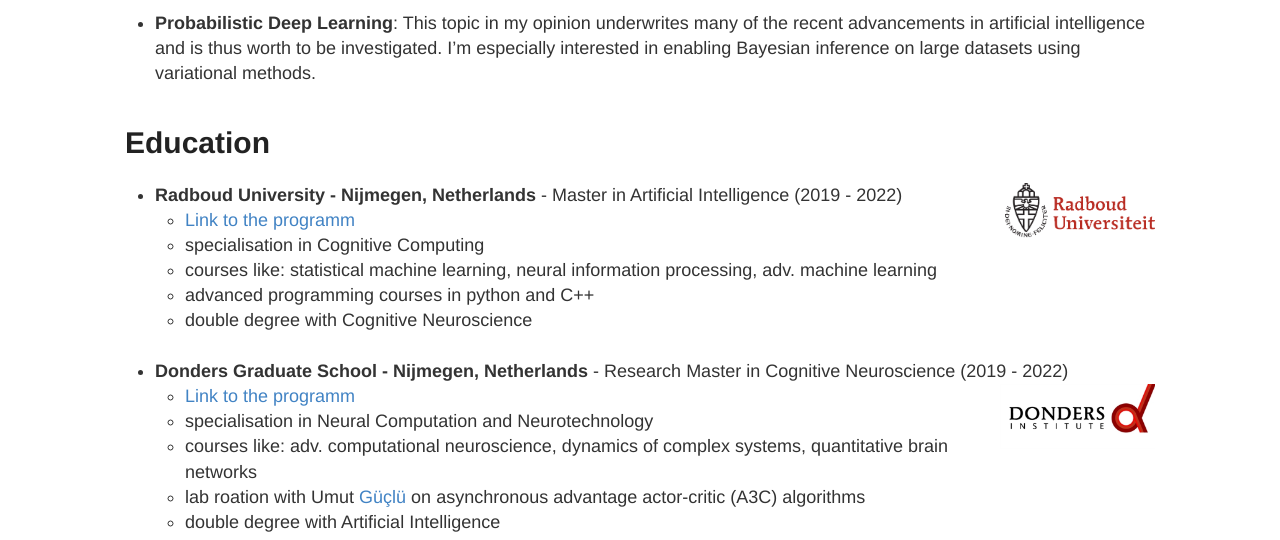
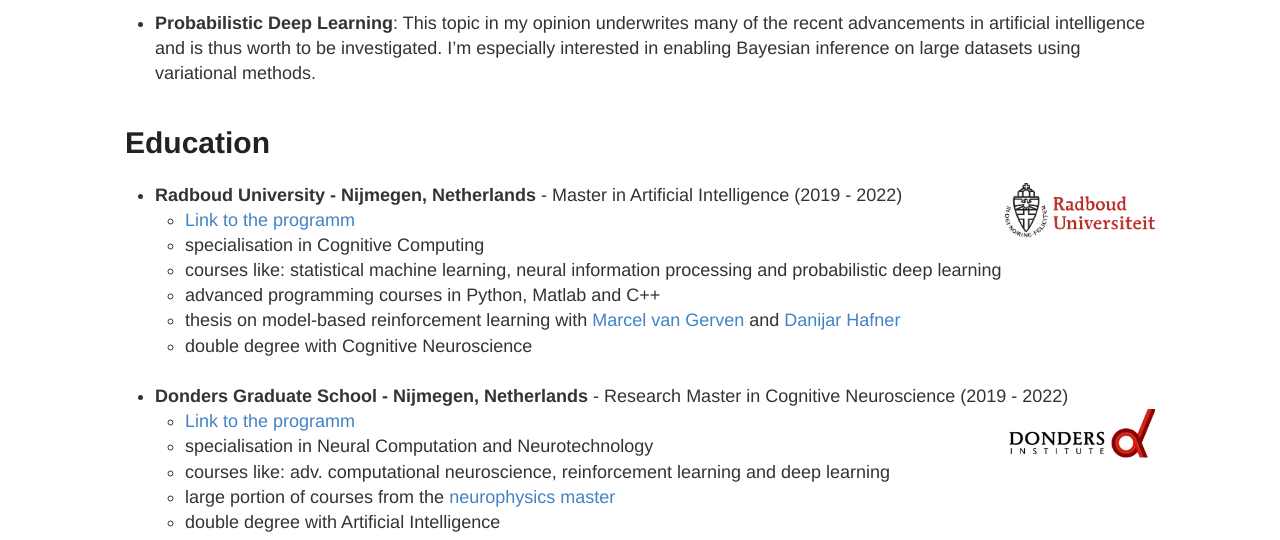
Before and after one commit to Mariusmarten/mariusmarten.github.io, a Jekyll site: the page built from about.md, in a window 1280 px wide and 1400 px high, scrolled down 808 px. Shown: the top 540 px of the window. Built offline with Jekyll 4.4.1, drawn with Linux system fonts in a browser that asks for light colours; some of the changed text lies outside the part shown; grey boxes are pictures that could not be loaded.

Commit message:
add Leiden university

```diff
--- a/about.md
+++ b/about.md
@@ -20,17 +20,23 @@ My overall interest lies in unsupervised representation learning and its link to
 * **Radboud University - Nijmegen, Netherlands** - Master in Artificial Intelligence (2019 - 2022) <img align="right" src="/assets/logo-radboud2.jpg" width="150">
   - [Link to the programm](https://www.ru.nl/courseguides/socsci/master/artificial-intelligence/)
   - specialisation in Cognitive Computing
-  - courses like: statistical machine learning, neural information processing, adv. machine learning
-  - advanced programming courses in python and C++
+  - courses like: statistical machine learning, neural information processing and probabilistic deep learning
+  - advanced programming courses in Python, Matlab and C++
+  - thesis on model-based reinforcement learning with [Marcel van Gerven](https://www.ru.nl/personen/gerven-m-van/) and [Danijar Hafner](https://danijar.com)
   - double degree with Cognitive Neuroscience
 <br/><br/>
 
 * **Donders Graduate School - Nijmegen, Netherlands** - Research Master in Cognitive Neuroscience (2019 - 2022) <img align="right" src="/assets/donders_logo.jpg" width="155">
   - [Link to the programm](https://www.ru.nl/opleidingen/master/cognitive-neuroscience-research/curriculum-and-courses/natural-computing-and-neurotechnology/)
   - specialisation in Neural Computation and Neurotechnology
-  - courses like: adv. computational neuroscience, dynamics of complex systems, quantitative brain networks
-  - lab roation with Umut [Güçlü](https://www.ru.nl/english/people/guclu-u/) on asynchronous advantage actor-critic (A3C) algorithms
+  - courses like: adv. computational neuroscience, reinforcement learning and deep learning
+  - large portion of courses from the [neurophysics master](https://www.ru.nl/english/education/masters/neurophysics/curriculum-and-courses/)
   - double degree with Artificial Intelligence
+<br/><br/>
+
+* **Leiden University - Leiden, Netherlands** - Guest Student (2020 - 2021) <img align="right" src="/assets/leiden-logo.png" width="150">
+  - course on Reinforcement Learning (grade 9)
+  - working on MCTS methods and Dreamer
 <br/><br/>
 
 * **Ubaya University - Surabaya, Indonesia** - Semester Abroad (August 2018 - January 2019) <img align="right" src="/assets/ubaya.png" width="150">
@@ -40,11 +46,12 @@ My overall interest lies in unsupervised representation learning and its link to
 <br/><br/>
 
 * **Maastricht University - Maastricht, Netherlands** - Bachelor of Science in Psychology (2016 - 2019) <img align="right" src="/assets/Maasi.png" width="145">
-  - cum laude, average grade 8,1(6-10)
-  - focusing on neurobiology and cognitive psychology
-  - courses like: statisitcs, complex cognition, man and machine, neuroanatomy
+  - cum laude, average grade 8.1(6-10)
+  - focusing on motor control and deep learning
   - part of the MaRBLe excellence programme
-  - bachelor thesis about artifical neural networks and scene recognition
+  - bachelor thesis
+
+  about artifical neural networks and scene recognition
 <br/><br/>
 
 * **Goethe University - Frankfurt, Germany** - Bachelor of Science in Economics (2013 - 2016) <img align="right" src="/assets/Goethe.png" width="120">
```
Also changed, not shown: other parts of about.md (+2 -0 lines).
